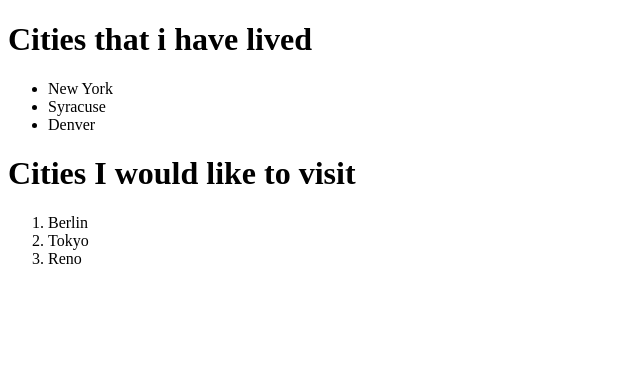
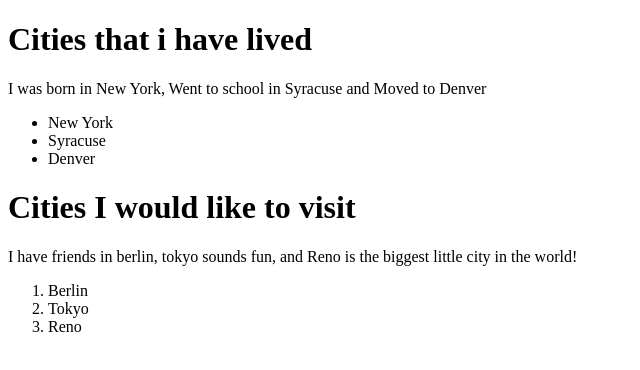
Before and after one commit to cspan00/html-exercise-, a plain HTML site: page index.html in a window 1280 px wide. Shown: the whole page, without its empty margins (0-640 px from the left). Drawn offline with Linux system fonts and the light colour scheme.

Commit message:
Added Descriptions to each list

```diff
--- a/index.html
+++ b/index.html
@@ -4,12 +4,14 @@
   <meta charset="UTF-8">
   <title>Html Exercise</title>
 <h1>Cities that i have lived</h1>
+<p>I was born in New York, Went to school in Syracuse and Moved to Denver</p>
 <ul>
   <li>New York</li>
   <li>Syracuse</li>
   <li>Denver</li>
 </ul>
 <h1>Cities I would like to visit</h1>
+<p>I have friends in berlin, tokyo sounds fun, and Reno is the biggest little city in the world!</p>
 <ol>
   <li>Berlin</li>
   <li>Tokyo</li>
```
